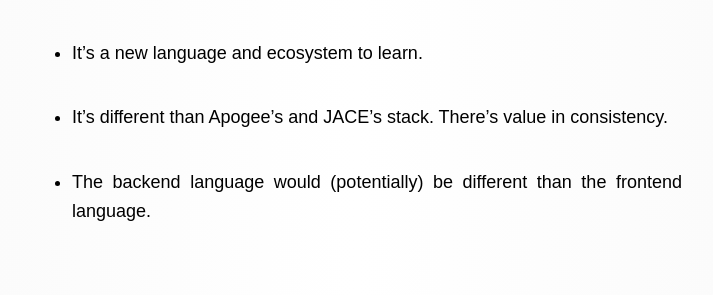
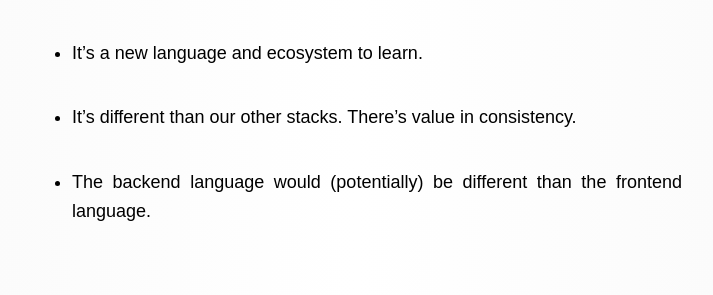
Before and after one commit to pcorey/pcorey.github.io, a Jekyll site: the page built from notes/the-short-case-for-elixir.markdown, in a window 1280 px wide. Shown: the part 1674-1969 px from the top of the page, without its empty margins (283-996 px from the left). Built offline with Jekyll 4.4.1, drawn with Linux system fonts in a browser that asks for light colours; nearby versions of some CDN libraries; some web fonts are replaced; comment, search, counter and statistics services are not loaded.

Commit message:
No names

```diff
--- a/notes/the-long-case-for-elixir.markdown
+++ b/notes/the-long-case-for-elixir.markdown
@@ -88,7 +88,7 @@
 #### It's a new language and ecosystem.
 - Learning a new language is always a struggle, especially when it comes with new concepts like functional programming and Elixir's process model.
 
-#### It’s different than Apogee’s and JACE’s stack.
+#### It’s different than our other stacks.
 - There's value in consistency.
 
 #### The backend language would (potentially) be different than the frontend language.
--- a/notes/the-short-case-for-elixir.markdown
+++ b/notes/the-short-case-for-elixir.markdown
@@ -53,6 +53,6 @@
 
 - It's a new language and ecosystem to learn.
 
-- It’s different than Apogee’s and JACE’s stack. There’s value in consistency.
+- It’s different than our other stacks. There’s value in consistency.
 
 - The backend language would (potentially) be different than the frontend language.
```
